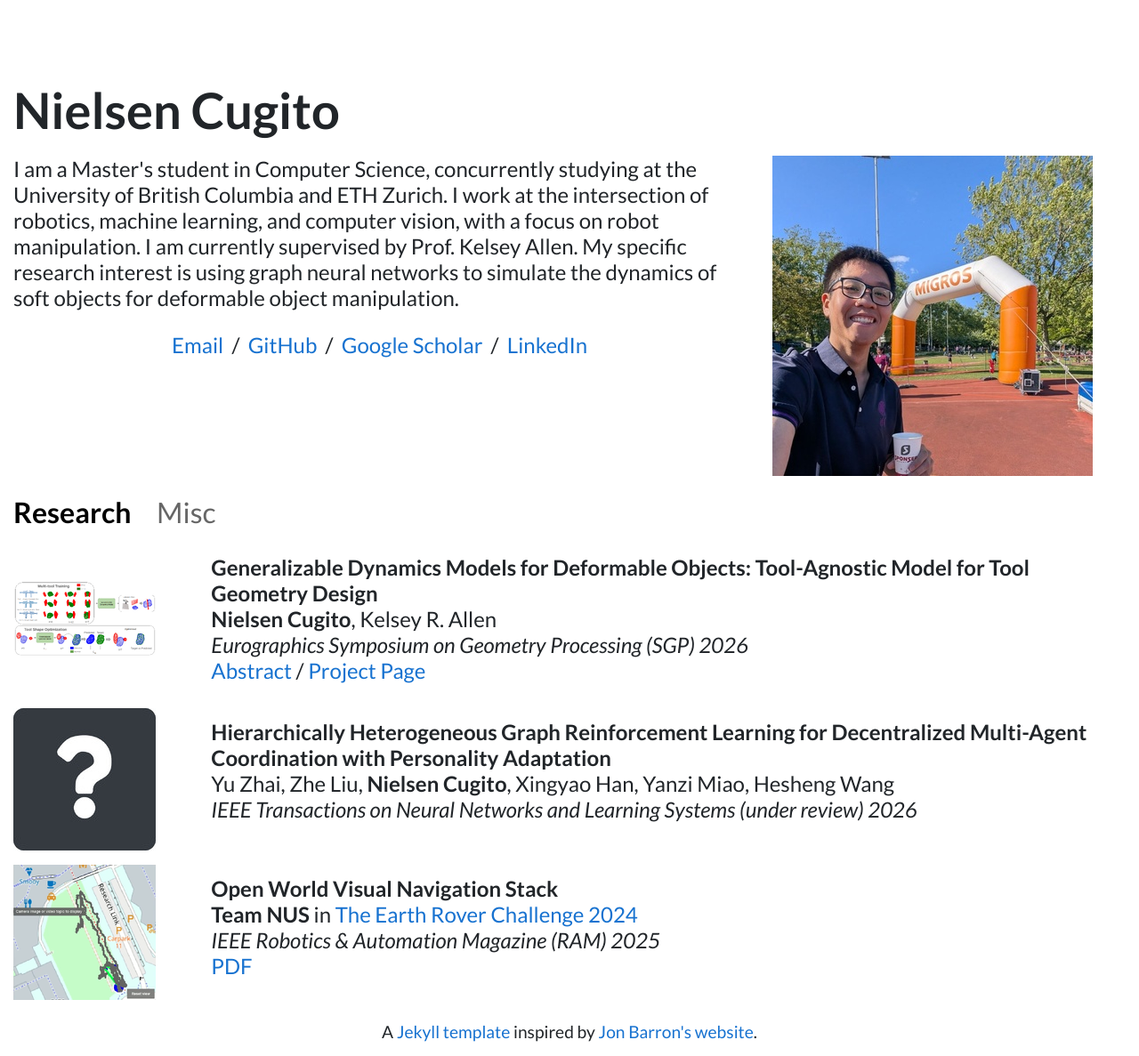
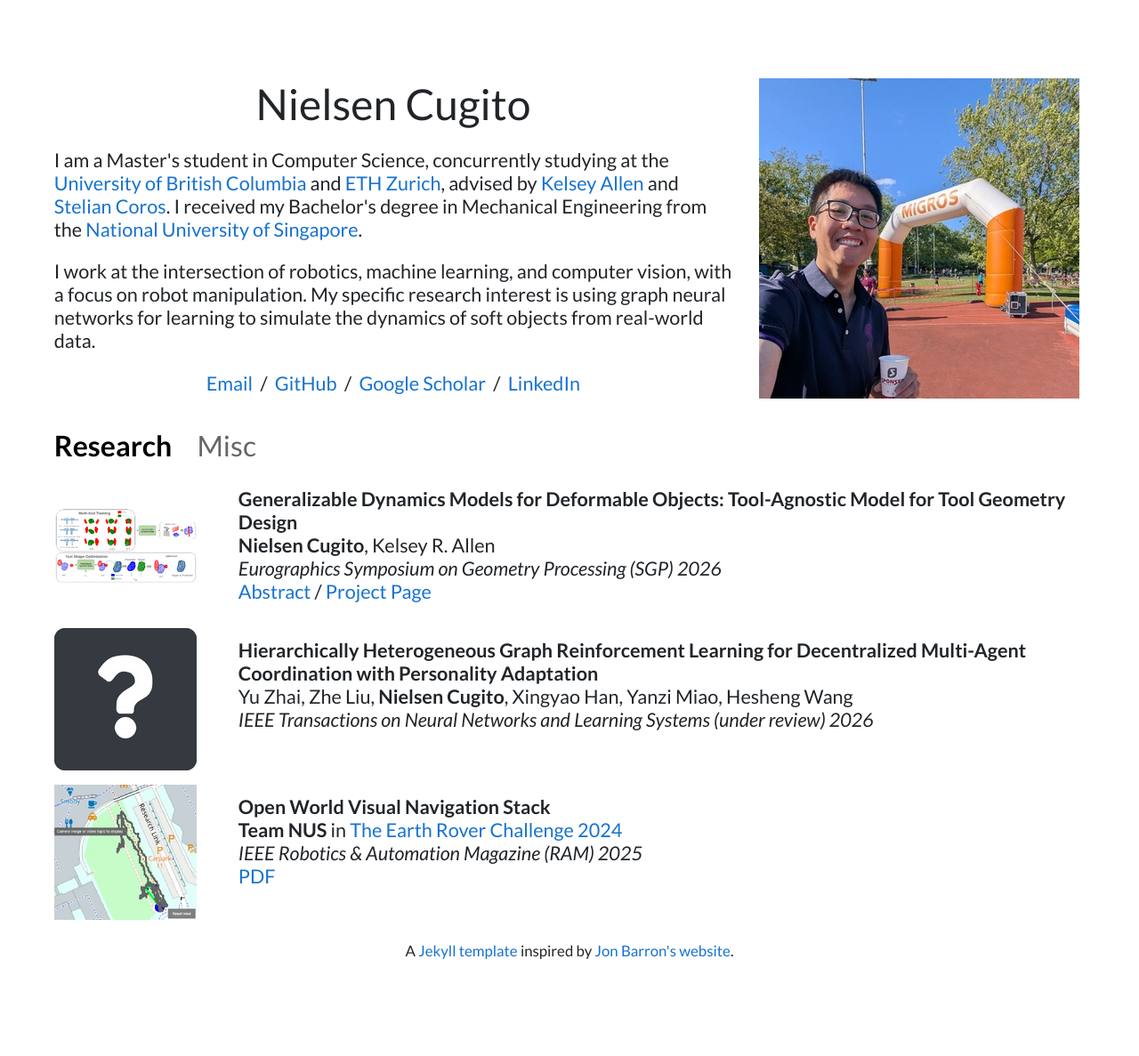
Before and after one commit to Nielsencu/Nielsencu.github.io, a Jekyll site: the page built from index.html, in a window 1280 px wide. Shown: the whole page at 89% size. Built offline with Jekyll 4.4.1, drawn with Linux system fonts in a browser that asks for light colours; after the commit the page ends 1095 px from its top, so only the background shows below that.

Commit message:
pdate page
Signed-off-by: Nielsencu <nielsencugito@gmail.com>

```diff
--- a/_sass/_variables.scss
+++ b/_sass/_variables.scss
@@ -4,8 +4,8 @@
 //
 
 // Sizes
-$font-size-normal: 1.5rem;
-$font-size-small: 1.2rem;
+$font-size-normal: 1.35rem;
+$font-size-small: 1.05rem;
 
 // Colors
 $blue: #4183C4;
--- a/index.html
+++ b/index.html
@@ -2,18 +2,23 @@
 layout: default
 ---
 
-<h1 id="name">{{ site.name }}</h1>
-
 <div class="row flex-column-reverse flex-md-row py-2">
-    <div class="col-md-8" id="bio">
-        I am a Master's student in Computer Science, concurrently studying at the University of British Columbia and ETH Zurich. I work at the intersection of robotics, machine learning, and computer vision, with a focus on robot manipulation. I am currently supervised by Prof. Kelsey Allen.
-        My specific research interest is using graph neural networks to simulate the dynamics of soft objects for deformable object manipulation.
+    <div class="col-md-8">
+        <h4 id="name">{{ site.name }}</h4>
+        <div id="bio">
+            <p>
+                I am a Master's student in Computer Science, concurrently studying at the <a href="https://www.ubc.ca">University of British Columbia</a> and <a href="https://ethz.ch/en.html">ETH Zurich</a>, advised by <a href="https://k-r-allen.github.io/">Kelsey Allen</a> and <a href="https://crl.ethz.ch/people/coros/">Stelian Coros</a>. I received my Bachelor's degree in Mechanical Engineering from the <a href="https://nus.edu.sg">National University of Singapore</a>.
+            </p>
+            <p>
+                I work at the intersection of robotics, machine learning, and computer vision, with a focus on robot manipulation. My specific research interest is using graph neural networks for learning to simulate the dynamics of soft objects from real-world data.
+            </p>
             <p style="text-align:center">
                 <a href="mailto:{{ site.footer-links.email }}">Email</a> &nbsp;/&nbsp;
                 <a href="https://github.com/{{ site.footer-links.github }}">GitHub</a> &nbsp;/&nbsp;
                 <a href="{{ site.footer-links.scholar }}">Google Scholar</a> &nbsp;/&nbsp;
                 <a href="https://www.linkedin.com/{{ site.footer-links.linkedin }}">LinkedIn</a>
             </p>
+        </div>
     </div>
     <div class="col-md-4" style="z-index:4;">
         <img alt="profile photo" id="portrait" src="{{ site.avatar }}">
--- a/style.scss
+++ b/style.scss
@@ -97,9 +97,10 @@ span.highlight {
 }
 
 #name {
-  text-align: left;
-  font-weight: bold;
-  font-size: 3.5rem;
+  text-align: center;
+  font-weight: normal;
+  font-size: 3.0rem;
+  margin-bottom: 1rem;
 }
 
 .section-tab {
@@ -170,8 +171,10 @@ body {
 
 body {
   div.container-fluid {
-    max-width: 1300px;
+    max-width: 1200px;
     padding-top: 5rem;
+    padding-left: 1.3rem;
+    padding-right: 1.3rem;
   }
 }
 
```
Lines whose indentation alone changed are shown as unchanged.
